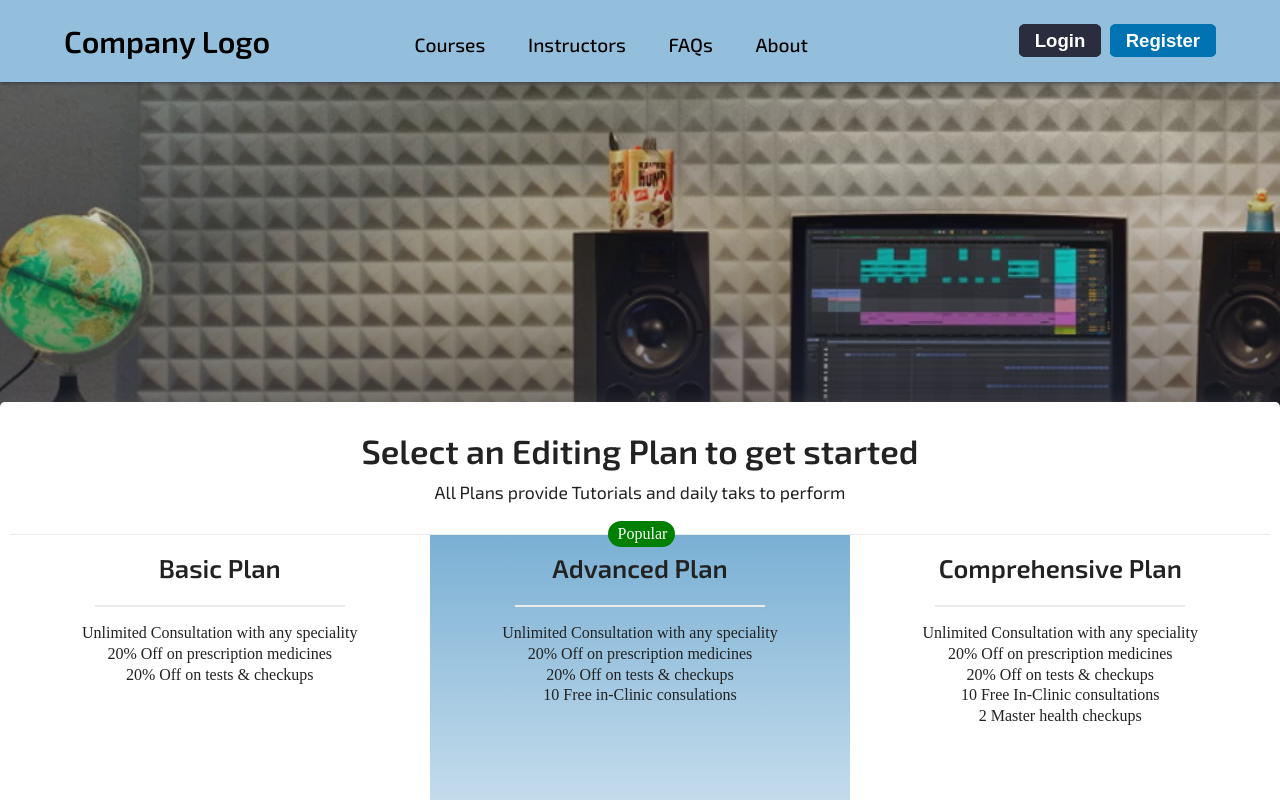
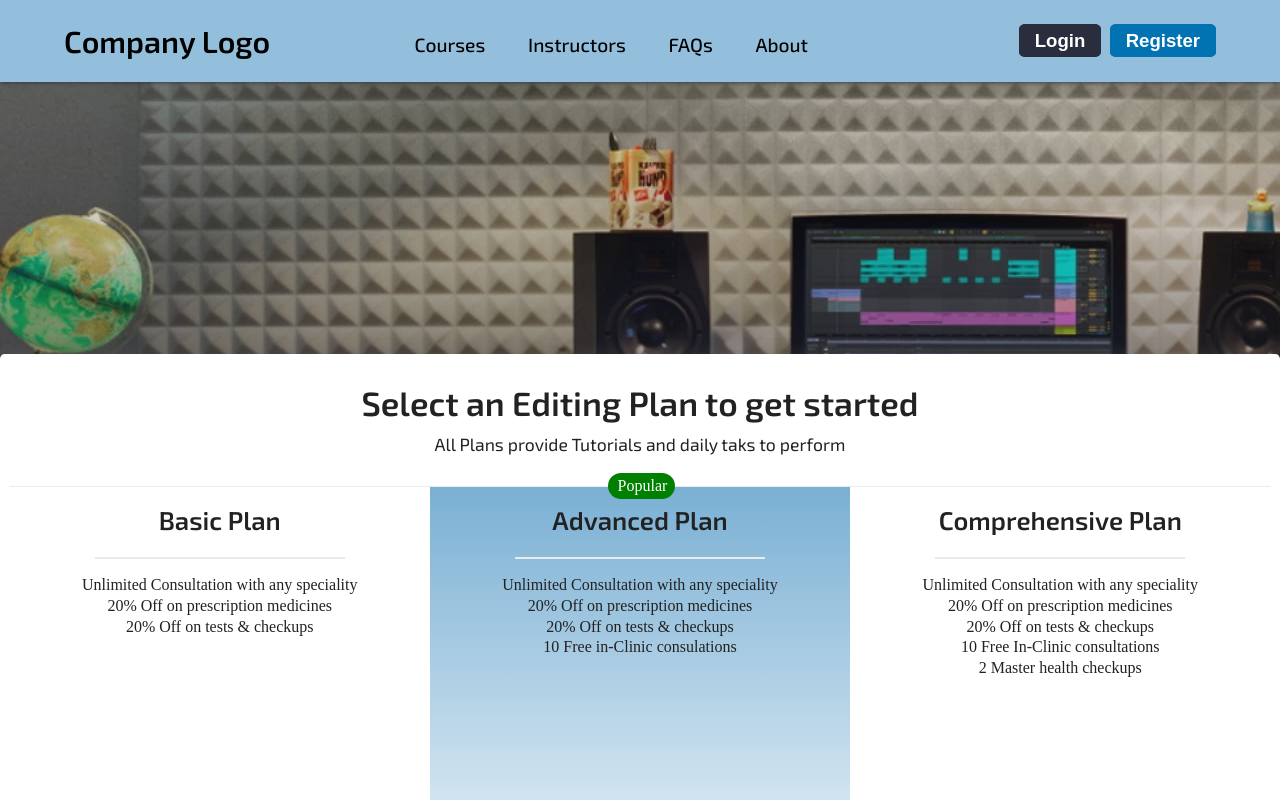
Before and after one commit to soorajarsn/True-exam, a React (Vite) app: page / in a window 1280 px wide. Shown: the top 800 px of the page. Built offline with nearby package versions, Linux system fonts and the light colour scheme.

Commit message:
modify pricing styles

```diff
--- a/src/styles/index.scss
+++ b/src/styles/index.scss
@@ -57,6 +57,9 @@ $white:rgb(255, 255, 255);
                 p{
                     margin-bottom:2rem;
                 }
+            }
+            @media (min-width:1000px){
+                top:-18rem;
             }
             border-radius:.3rem;
             box-shadow: 0 0 1rem 0 rgba(99, 99, 99,.3);
```
